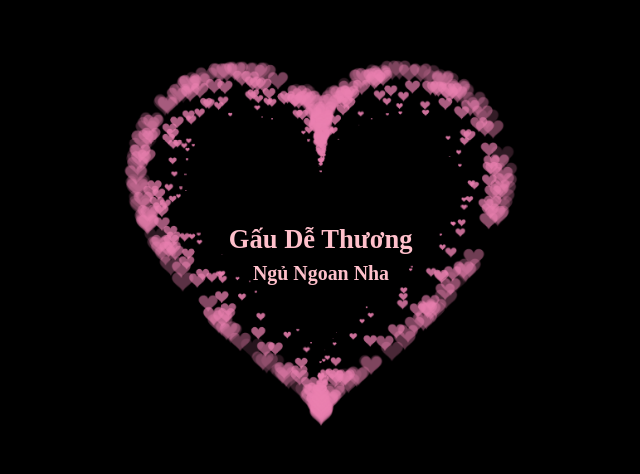
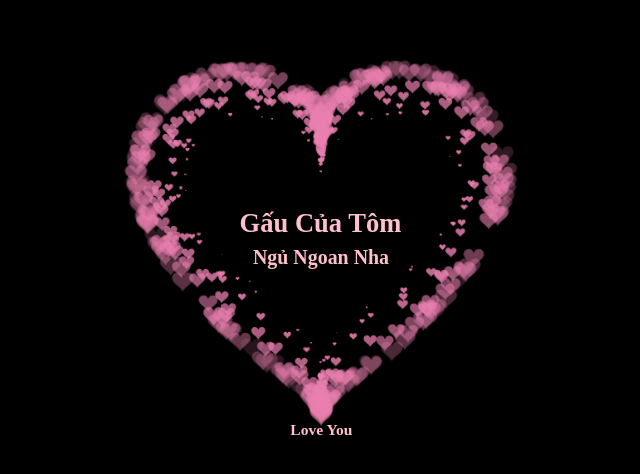
Before and after one commit to NamKevin9x/heart, a plain HTML site: page index.html in a window 1280 px wide. Shown: the part 160-634 px from the top of the page, without its empty margins (319-959 px from the left). Drawn offline with Linux system fonts and the light colour scheme.

Commit message:
Update index.html

```diff
--- a/index.html
+++ b/index.html
@@ -27,14 +27,21 @@
             COLOR: PINK;
             text-align: center;
             position: absolute;
-            top: 45%;
+            top: 43%;
             animation: animate 1.2s infinite;
         }
         H2{
             COLOR: PINK;
             text-align: center;
             position: absolute;
-            top: 50%;
+            top: 48%;
+            animation: animate 1.2s infinite;
+        }
+         H3{
+            COLOR: PINK;
+            text-align: center;
+            position: absolute;
+            top: 70%;
             animation: animate 1.2s infinite;
         }
 
@@ -42,8 +49,9 @@
 </HEAD>
 
 <BODY>
-    <h1>Gấu Dễ Thương </h1>
+    <h1>Gấu Của Tôm </h1>
     <h2> Ngủ Ngoan Nha</h2>
+     <h3> Love You</h3>
 
     <canvas id="pinkboard"></canvas>
     <script>
```
